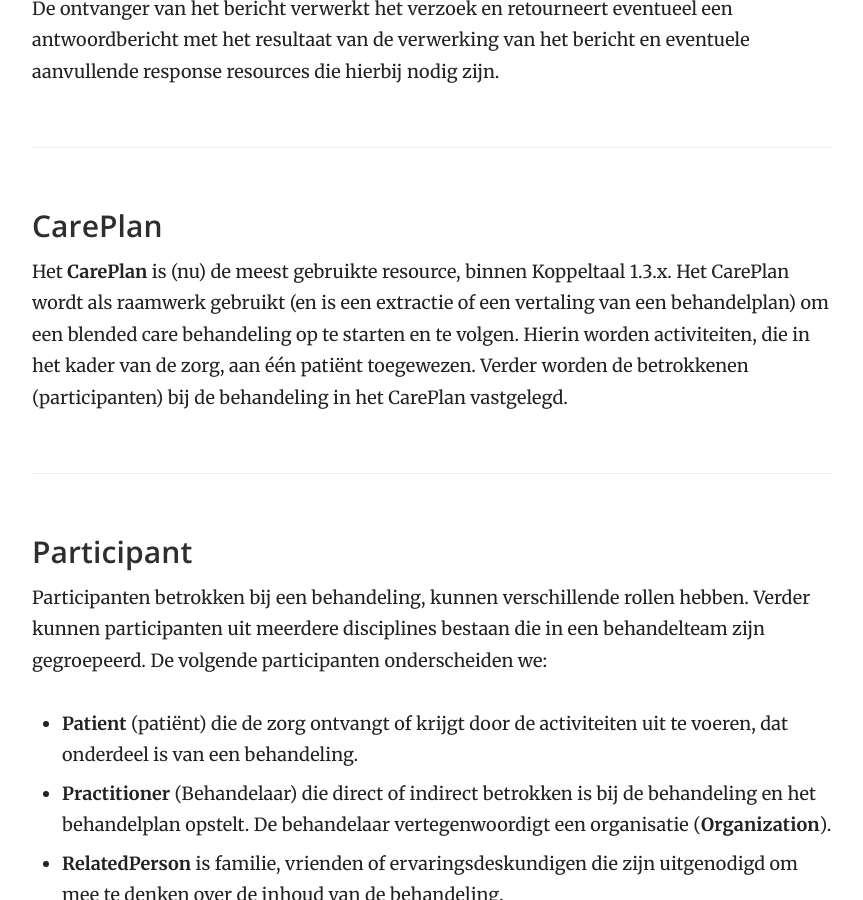
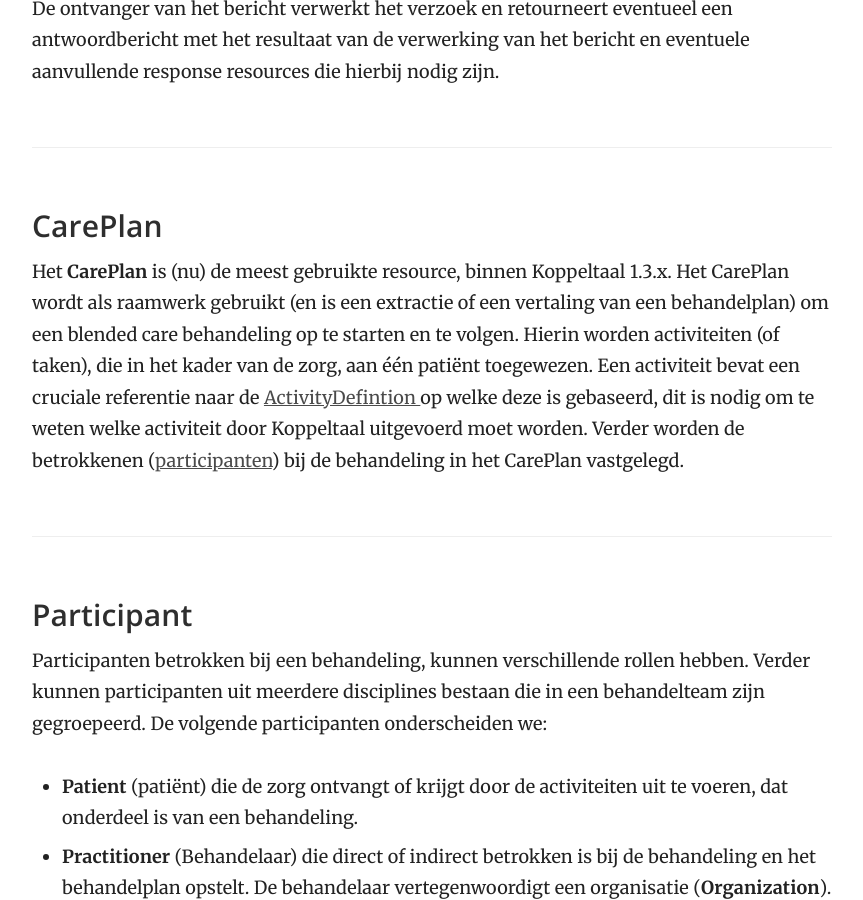
Before and after one commit to Koppeltaal/Koppeltaal-Documentation, a Jekyll site: the page built from informatiesystemen-architectuur.md, in a window 1280 px wide and 900 px high, scrolled down 5057 px. Shown: the whole window, without its empty margins (358-1221 px from the left). Built offline with Jekyll 4.4.1, drawn with Linux system fonts in a browser that asks for light colours.

```diff
--- a/informatiesystemen-architectuur.md
+++ b/informatiesystemen-architectuur.md
@@ -83,7 +83,7 @@ De ontvanger van het bericht verwerkt het verzoek en retourneert eventueel een a
 
 ### CarePlan
 
-Het **CarePlan** is \(nu\) de meest gebruikte resource, binnen Koppeltaal 1.3.x. Het CarePlan wordt als raamwerk gebruikt \(en is een extractie of een vertaling van een behandelplan\) om een blended care behandeling op te starten en te volgen. Hierin worden activiteiten, die in het kader van de zorg, aan één patiënt toegewezen. Verder worden de betrokkenen \(participanten\) bij de behandeling in het CarePlan vastgelegd.
+Het **CarePlan** is \(nu\) de meest gebruikte resource, binnen Koppeltaal 1.3.x. Het CarePlan wordt als raamwerk gebruikt \(en is een extractie of een vertaling van een behandelplan\) om een blended care behandeling op te starten en te volgen. Hierin worden activiteiten \(of taken\), die in het kader van de zorg, aan één patiënt toegewezen. Een activiteit bevat een cruciale referentie naar de [ActivityDefintion ](informatiesystemen-architectuur.md#activitydefinition)op welke deze is gebaseerd, dit is nodig om te weten welke activiteit door Koppeltaal uitgevoerd moet worden. Verder worden de betrokkenen \([participanten](informatiesystemen-architectuur.md#participant)\) bij de behandeling in het CarePlan vastgelegd.
 
 ### Participant
 
```
Also changed, not shown: other parts of informatiesystemen-architectuur.md (+1 -1 lines), .gitbook/assets/resources (1).jpg (added), .gitbook/assets/resources.jpg (added).
